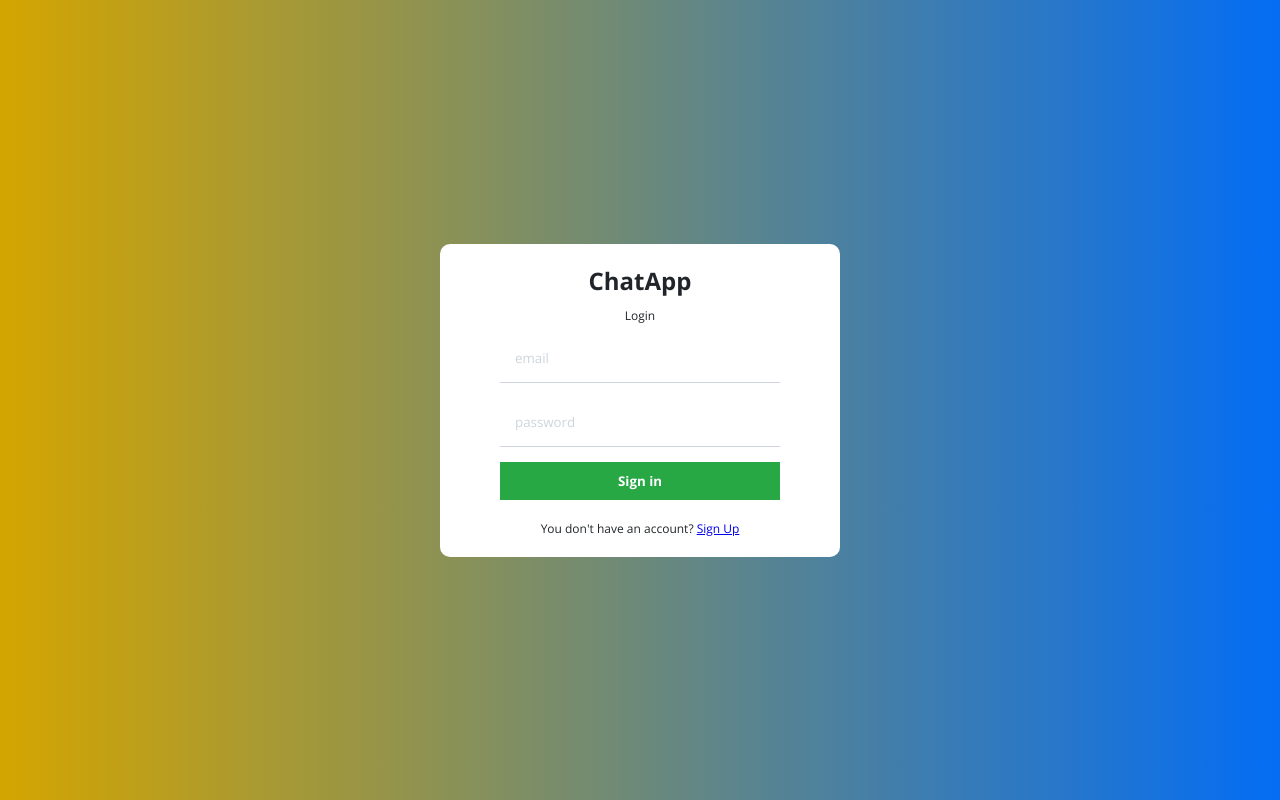
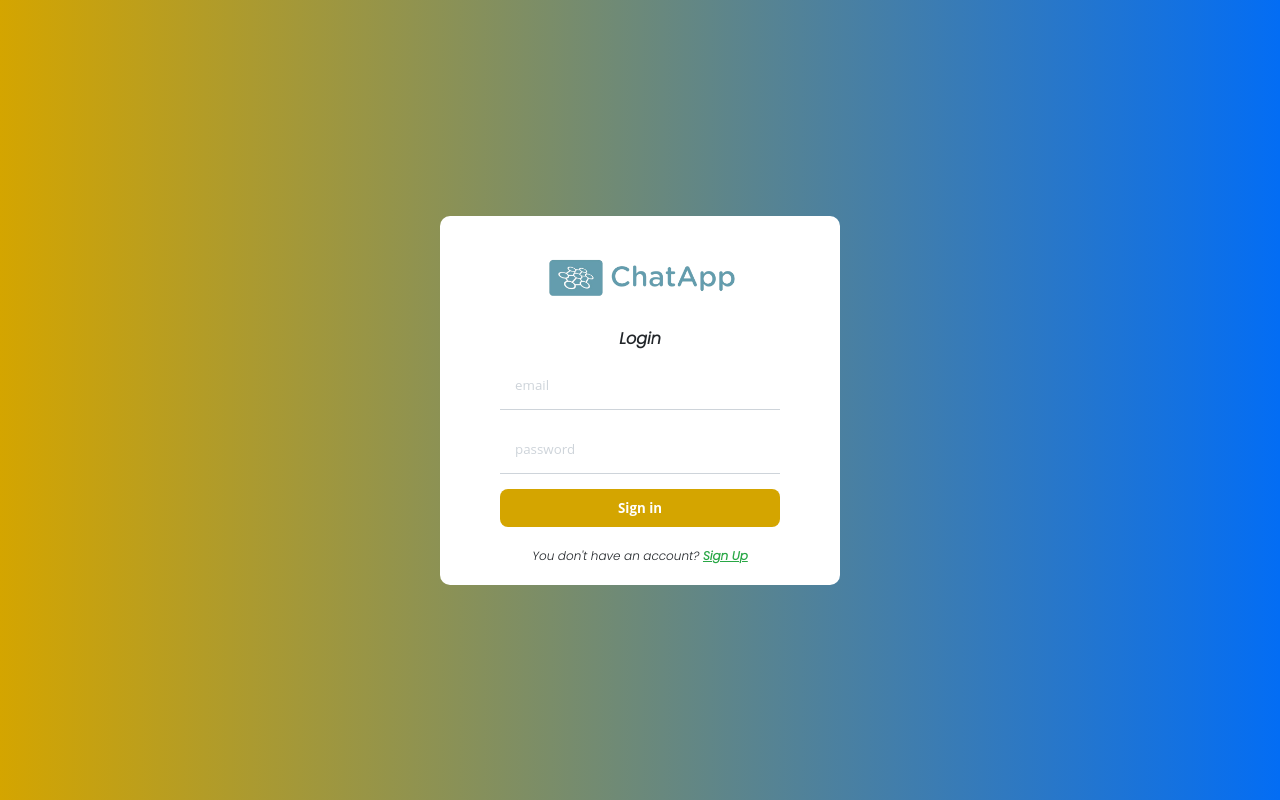
Before and after one commit to YonAndualem/ChatApp, a React (Create React App) app: page /login in a window 1280 px wide. Built offline with nearby package versions, Linux system fonts and the light colour scheme; no server answers.

Commit message:
Changed UI of Login Page

```diff
--- a/public/index.html
+++ b/public/index.html
@@ -8,9 +8,11 @@
       content="Web site created using create-react-app"
     />
     <link
-      href="https://fonts.googleapis.com/css2?family=Open+Sans:wght@300;400;500;600;700;800&display=swap"
-      rel="stylesheet"
-    />
+      <!-- href="https://fonts.googleapis.com/css2?family=Open+Sans:wght@300;400;500;600;700;800&display=swap"
+      rel="stylesheet" -->
+      <link rel="preconnect" href="https://fonts.googleapis.com">
+      <link rel="preconnect" href="https://fonts.gstatic.com" crossorigin>
+      <link href="https://fonts.googleapis.com/css2?family=Poppins:ital,wght@1,300&display=swap" rel="stylesheet">
     <style>
       * {
         font-family: "Open Sans", sans-serif;
--- a/src/pages/Login.jsx
+++ b/src/pages/Login.jsx
@@ -2,6 +2,7 @@ import React, { useState } from "react";
 import { useNavigate, Link } from "react-router-dom";
 import { signInWithEmailAndPassword } from "firebase/auth";
 import { auth } from "../firebase";
+import logo from "../img/full.png";
 
 const Login = () => {
   const [err, setErr] = useState(false);
@@ -22,15 +23,16 @@ const Login = () => {
   return (
     <div className="formContainer">
       <div className="formWrapper">
-        <span className="logo">ChatApp</span>
+        <img className="main-logo" src={logo} alt="logo" />
+        {/* <span className="logo">ChatApp</span> */}
         <span className="title">Login</span>
         <form onSubmit={handleSubmit}>
           <input type="email" placeholder="email" />
           <input type="password" placeholder="password" />
-          <button>Sign in</button>
-          {err && <span>Something went wrong</span>}
+          <button className="signin_btn">Sign in</button>
+          {err && <span className="error-msg">Something went wrong! <br />Check your email or password!</span>}
         </form>
-        <p>You don't have an account? <Link to="/register">Sign Up</Link></p>
+        <p>You don't have an account? <Link to="/register" className="link">Sign Up</Link></p>
       </div>
     </div>
   );
--- a/src/style.scss
+++ b/src/style.scss
@@ -48,6 +48,14 @@ $red-darker: #a71d2a;
     gap: 10px;
     align-items: center;
 
+    .main-logo{
+      height: 80px;
+      object-fit: cover;
+      transform: scale (0.35);
+      margin-bottom: 0;
+      padding-bottom: 0;
+
+    }
     .logo {
       color: $gray-dark;
       font-weight: bold;
@@ -57,7 +65,10 @@ $red-darker: #a71d2a;
 
     .title {
       color: $gray-dark;
-      font-size: 12px;
+      font-size: 16px;
+      font-family: 'Poppins', sans-serif;
+      font-weight: bold;
+      margin-top: 0;
     }
 
     form {
@@ -76,12 +87,36 @@ $red-darker: #a71d2a;
       }
 
       button {
+        &.signin_btn {
+          background-color: $orange;
+          transition: background-color 0.5s ease-in-out;
+          color: $white;
+          padding: 10px;
+          font-weight: bold;
+          border: none;
+          cursor: pointer;
+          border-radius: .5rem;
+
+          &:hover {
+            background-color: $green;
+          }
+          &:active{
+            background-color: $blue;
+            transition: background-color .2s ease-in-out;
+          }
+        }
         background-color: $green;
         color: $white;
         padding: 10px;
         font-weight: bold;
         border: none;
         cursor: pointer;
+      }
+
+      .error-msg{
+        font-weight: bold;
+        color: $red;
+        font-size: 12px;
       }
 
       label {
@@ -98,9 +133,18 @@ $red-darker: #a71d2a;
       }
     }
     p {
+      font-family: 'Poppins', sans-serif;
       color: $gray-dark;
       font-size: 12px;
       margin-top: 10px;
+    }
+    .link{
+      color: $green;
+      font-weight: bold;
+      font-size: 12px;
+      cursor: pointer;
+      transition: color .2s ease-in-out;
+      font-family: 'Poppins', sans-serif;
     }
   }
 }
```
Also changed, not shown: src/img/full.png (added), src/img/logo.png (added).
